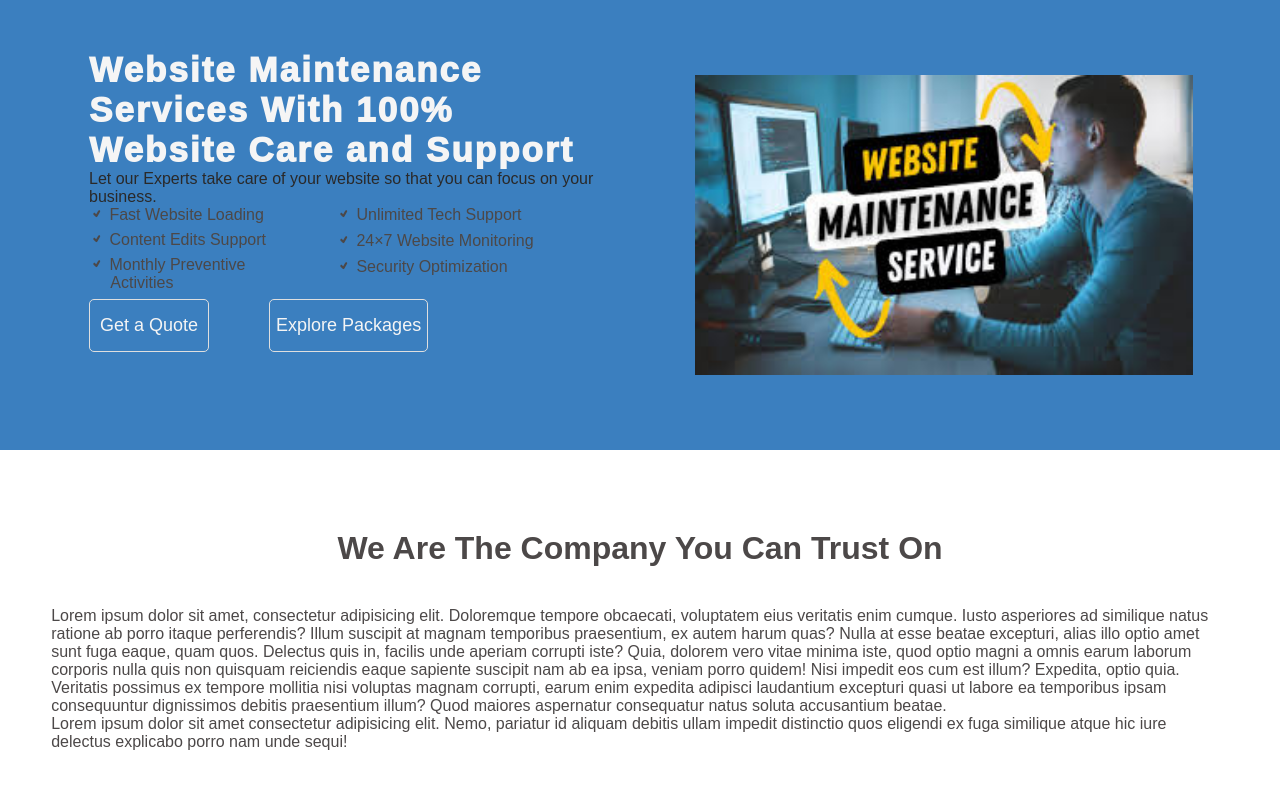
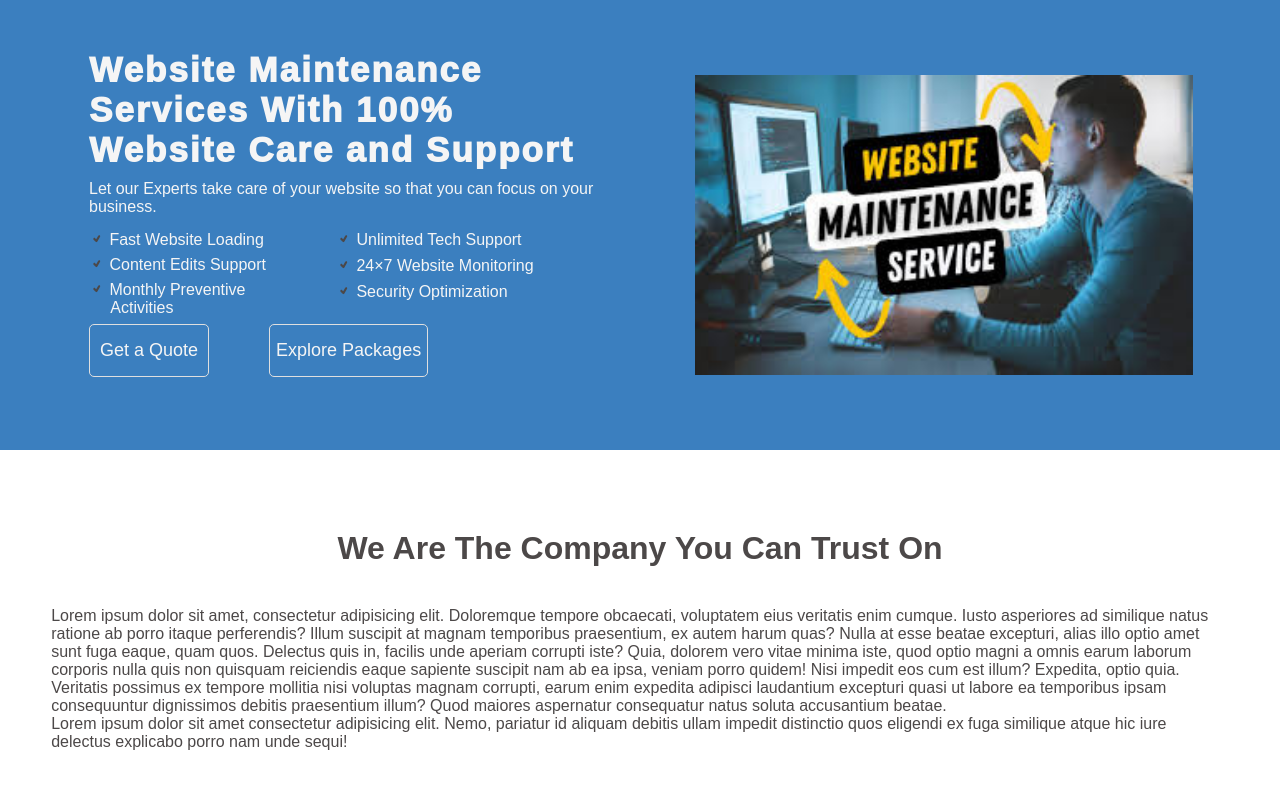
Before and after one commit to harshvns/website-design, a React (Create React App) app: page / in a window 1280 px wide. Shown: the top 797 px of the page. Built offline with nearby package versions, Linux system fonts and the light colour scheme; a web font is replaced by a local one.

Commit message:
font white

```diff
--- a/src/Components/Header/Header.css
+++ b/src/Components/Header/Header.css
@@ -55,17 +55,21 @@
 
 .heading2 {
     padding-left: 25px;
-    /* margin-top: -2.4%; */
-    color: rgb(42, 41, 41);
+    margin-top: 10px;
+    color: whitesmoke;
     font-weight: 400;
-    /* margin-bottom: 1%; */
+    margin-bottom: 15px;
 }
 
 .facility {
+    color: whitesmoke;
     padding-left: 25px;
     display: flex;
     gap: 70px;
-    font-weight: 500;
+    font-weight: 450;
+}
+.HeadPara{
+    color: whitesmoke;
 }
 
 .Button {
@@ -111,6 +115,7 @@
 }
 
 
+
 @media (max-width: 768px) {
     .main {
         flex-direction: column;
```
